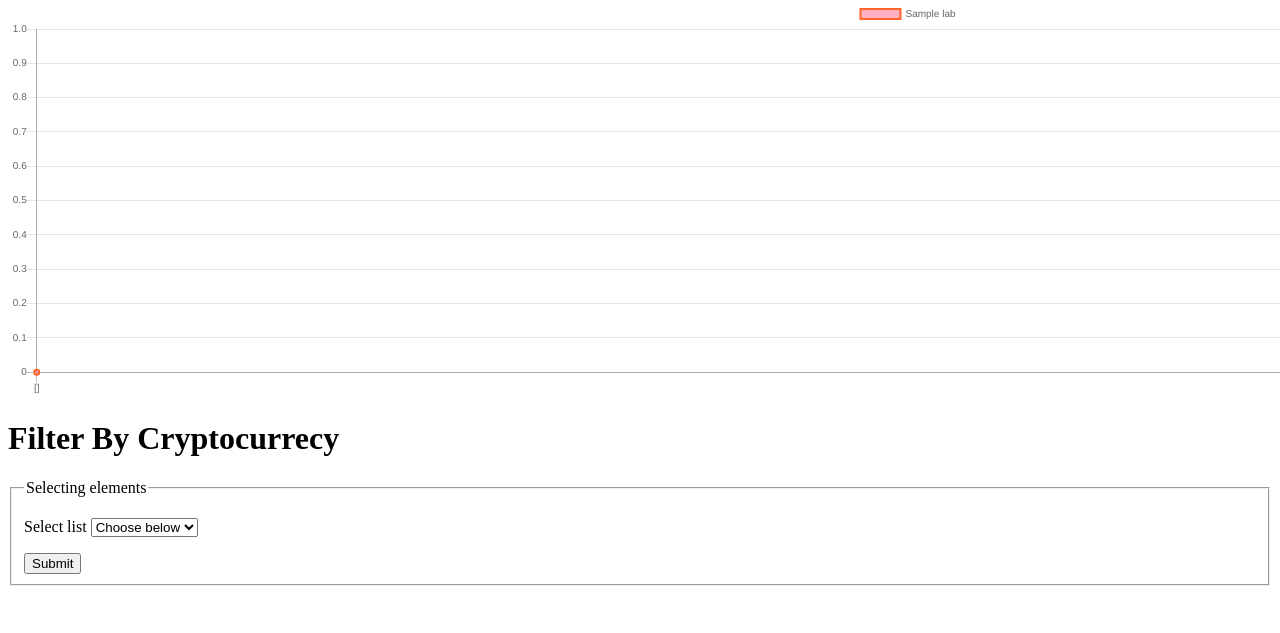
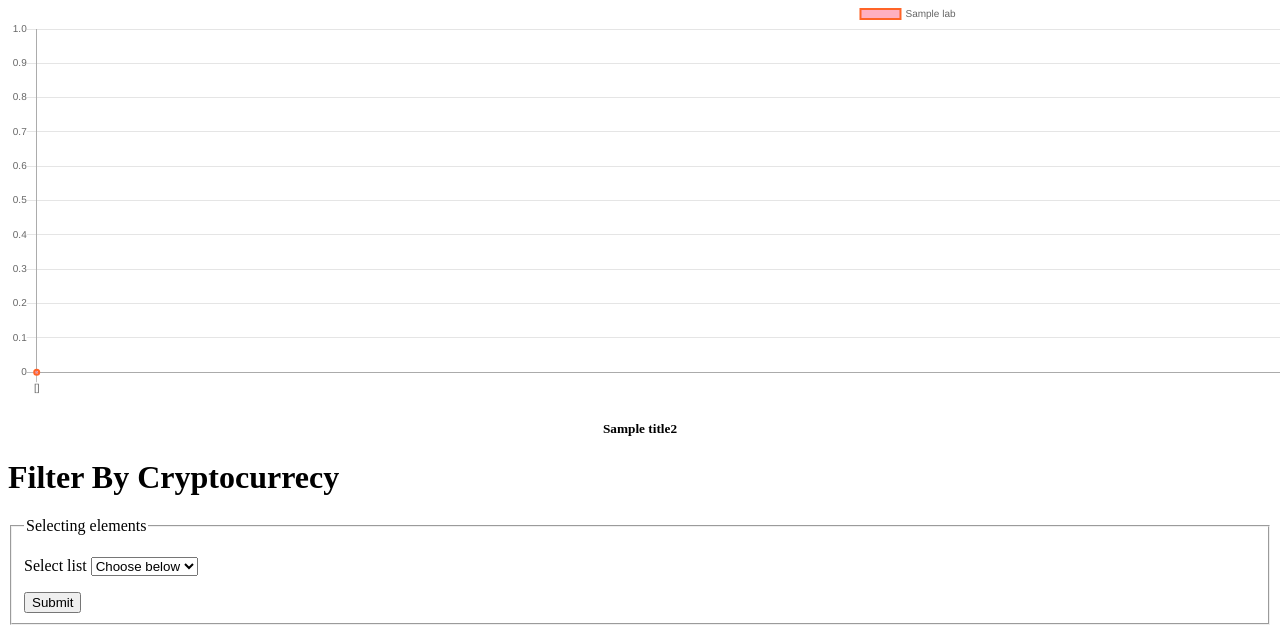
Before and after one commit to ifeoluwa94/crypto, a Flask app: template templates/index.html in a window 1280 px wide; the page is wider, and only the part inside the window is pictured. Shown: the part 548-1181 px from the top of that part. Before the commit the page ends 1134 px from the top of that part, so only its background shows below. Run offline with Flask 2, Linux system fonts and the light colour scheme; the template is opened without the code that fills it: most values are stand-ins (such as "Sample title", 1, 10 or a date in 2020); some libraries are stand-ins or nearby versions.

Commit message:
event log

```diff
--- a/app.py
+++ b/app.py
@@ -81,7 +81,7 @@ def line():
     else:
         maxi = 100
         steps = 10
-    return render_template('index.html', title='Historical crypto currency chart', max=maxi, step=steps,labels=line_labels,labels2=line_labels2, values=line_values, values2= line_values2,lab = coin1+' closing price trend')
+    return render_template('index.html', title='Historical crypto currency chart', title2=coin1, max=maxi, step=steps,labels=line_labels,labels2=line_labels2, values=line_values, values2= line_values2,lab = coin1+' closing price trend')
 
 
 if __name__ == "__main__":
--- a/templates/index.html
+++ b/templates/index.html
@@ -8,6 +8,14 @@
   'https://www.googletagmanager.com/gtm.js?id='+i+dl;f.parentNode.insertBefore(j,f);
   })(window,document,'script','dataLayer','GTM-WHM4FLT');</script>
 <!-- End Google Tag Manager -->
+
+<!-- Popcorn Metrics -->
+<script type="text/javascript">
+ function _pcm(u){setTimeout(function(){
+  var d=document, p="//desv383oqqc0" + ".cloudfront." + "net/", s=d.createElement("script");s.type="text/javascript";s.async=true;s.src=p+u+".js"; var e=d.getElementsByTagName("script")[0];e.parentNode.insertBefore(s,e);},1);}_pcm("5ec78d73b58cf5000460212e");
+</script>
+<!--- End Popcorn Metrics -->
+
   <meta charset="utf-8" />
   <title>{{ title }}</title>
   <script src='https://cdnjs.cloudflare.com/ajax/libs/Chart.js/1.0.2/Chart.min.js'></script>
@@ -141,7 +149,7 @@ var myChart = new Chart(ctx, {
 </script>
 </p>
 
-<h2>Monthly Average Closing Price History</h1>
+<h2>Monthly Average Closing Price History</h2>
 
 <p>
   <canvas id="myChart1" width="1800" height="400"></canvas>
@@ -200,7 +208,7 @@ var myChart1 = new Chart(ctx, {
 </script>
 </p>
 
-
+<h5>{{ title2 }}</h5>
   </center>
 <h1>Filter By Cryptocurrecy</h1>
     <form id="send-request-form" action = "/" method="POST" >
```
